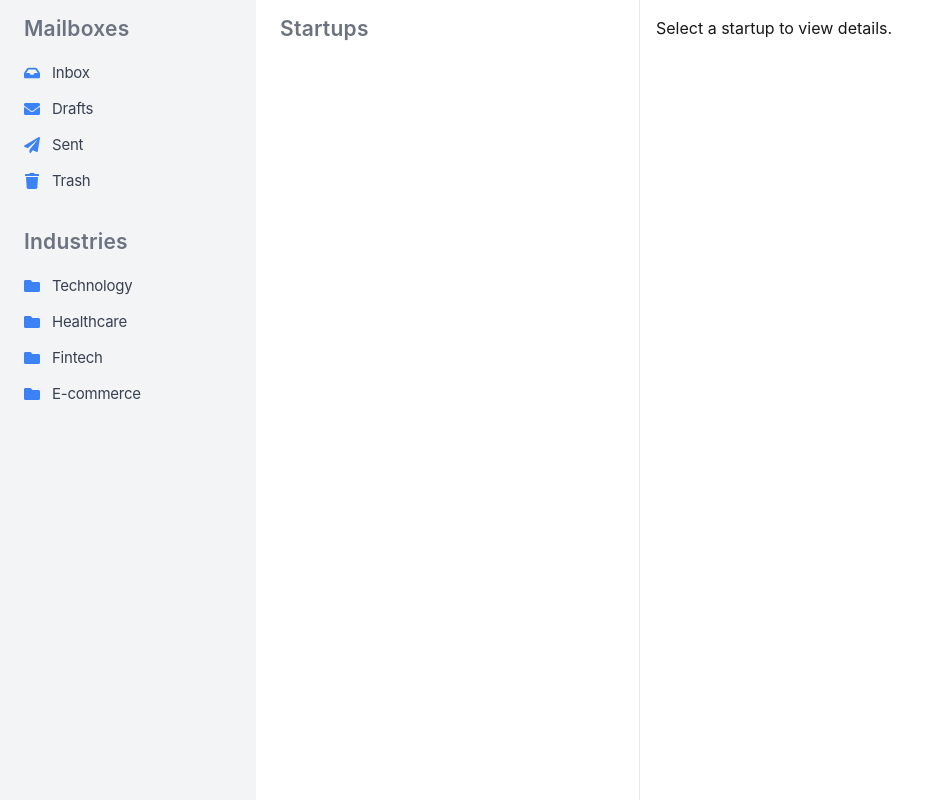
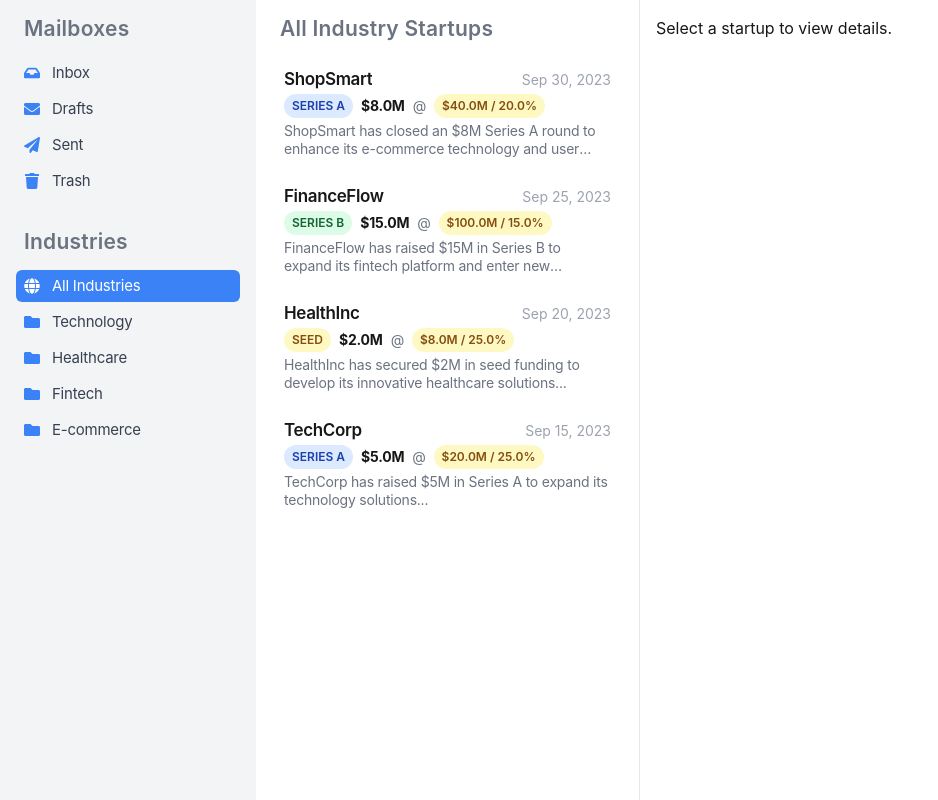
Before and after one commit to buzsh/recon, a Next.js app: page / in a window 1280 px wide. Shown: the whole page, without its empty margins (0-938 px from the left). Built offline with nearby package versions, Linux system fonts and the light colour scheme.

Commit message:
feat: all industries

```diff
--- a/app/page.tsx
+++ b/app/page.tsx
@@ -6,12 +6,13 @@ import StartupList from "../components/StartupList";
 import DetailView from "../components/DetailView";
 import MobileLayout from "../components/MobileLayout";
 import { industries, startups } from "../data/sampleData";
-import { Startup } from "../data/types";
+import { Startup, Industry } from "../data/types";
 
 export default function Home() {
   const [isMobile, setIsMobile] = useState(false);
   const [selectedIndustryId, setSelectedIndustryId] = useState<number | null>(null);
   const [selectedStartupId, setSelectedStartupId] = useState<number | null>(null);
+  const [selectedIndustry, setSelectedIndustry] = useState<Industry | null>(null);
 
   useEffect(() => {
     const checkMobile = () => setIsMobile(window.innerWidth < 768);
@@ -20,9 +21,11 @@ export default function Home() {
     return () => window.removeEventListener('resize', checkMobile);
   }, []);
 
-  const handleSelectIndustry = (industryId: number) => {
+  const handleSelectIndustry = (industryId: number | null) => {
     setSelectedIndustryId(industryId);
     setSelectedStartupId(null);
+    const industry = industryId !== null ? industries.find(ind => ind.id === industryId) : null;
+    setSelectedIndustry(industry || null);
   };
 
   const handleSelectStartup = (startupId: number) => {
@@ -32,7 +35,7 @@ export default function Home() {
   const filteredStartups: Startup[] =
     selectedIndustryId !== null
       ? industries.find((ind) => ind.id === selectedIndustryId)?.startups || []
-      : [];
+      : startups;
 
   const selectedStartup: Startup | null =
     selectedStartupId !== null
@@ -54,6 +57,7 @@ export default function Home() {
         startups={filteredStartups}
         selectedStartupId={selectedStartupId}
         onSelectStartup={handleSelectStartup}
+        selectedIndustryName={selectedIndustry?.name || null}
       />
       <DetailView startup={selectedStartup} />
     </div>
--- a/components/Sidebar.tsx
+++ b/components/Sidebar.tsx
@@ -1,11 +1,11 @@
 import React from "react";
 import { Industry } from "../data/types";
-import { FaInbox, FaEnvelope, FaPaperPlane, FaTrash, FaFolder } from "react-icons/fa";
+import { FaInbox, FaEnvelope, FaPaperPlane, FaTrash, FaFolder, FaGlobe } from "react-icons/fa";
 
 interface SidebarProps {
   industries: Industry[];
   selectedIndustryId: number | null;
-  onSelectIndustry: (industryId: number) => void;
+  onSelectIndustry: (industryId: number | null) => void;
 }
 
 const Sidebar: React.FC<SidebarProps> = ({
@@ -42,6 +42,21 @@ const Sidebar: React.FC<SidebarProps> = ({
           Industries
         </h2>
         <ul className="space-y-1">
+          <li>
+            <button
+              onClick={() => onSelectIndustry(null)}
+              className={`w-full flex items-center px-2 py-1.5 rounded-md text-[15px] font-['SF_Pro_Text',system-ui,sans-serif] font-normal tracking-[-0.24px] leading-[20px] grow shrink basis-full whitespace-nowrap overflow-hidden ${
+                selectedIndustryId === null
+                  ? "bg-blue-500 text-white"
+                  : "text-gray-700 hover:bg-gray-200"
+              }`}
+            >
+              <FaGlobe className={`w-4 h-4 mr-3 flex-shrink-0 ${
+                selectedIndustryId === null ? "text-white" : "text-blue-500"
+              }`} />
+              <span className="truncate">All Industries</span>
+            </button>
+          </li>
           {industries.map((industry) => (
             <li key={industry.id}>
               <button
--- a/components/StartupList.tsx
+++ b/components/StartupList.tsx
@@ -8,21 +8,34 @@ interface StartupListProps {
   startups: Startup[];
   selectedStartupId: number | null;
   onSelectStartup: (startupId: number) => void;
+  selectedIndustryName: string | null;
 }
 
 const StartupList: React.FC<StartupListProps> = ({
   startups,
   selectedStartupId,
   onSelectStartup,
+  selectedIndustryName,
 }) => {
+  const formatDate = (dateString: string) => {
+    const date = new Date(dateString);
+    return date.toLocaleDateString('en-US', { year: 'numeric', month: 'short', day: 'numeric' });
+  };
+
+  const sortedStartups = [...startups].sort((a, b) => {
+    const dateA = a.fundingRounds[0]?.createdAt ? new Date(a.fundingRounds[0].createdAt) : new Date(0);
+    const dateB = b.fundingRounds[0]?.createdAt ? new Date(b.fundingRounds[0].createdAt) : new Date(0);
+    return dateB.getTime() - dateA.getTime(); // Descending order (newest first)
+  });
+
   return (
     <div className="w-full md:w-96 border-b md:border-b-0 md:border-r border-gray-200 overflow-y-auto">
       <div className="p-4">
         <h2 className="text-[21px] font-semibold text-gray-500 mb-4 pl-2 leading-[25px] tracking-[0.23px]">
-          Startups
+          {selectedIndustryName || "All Industry"} Startups
         </h2>
         <ul className="space-y-1">
-          {startups.map((startup) => {
+          {sortedStartups.map((startup) => {
             const latestFundingRound = startup.fundingRounds[0];
             const aiSummary = latestFundingRound?.aiSummary?.content || "";
             return (
@@ -36,9 +49,16 @@ const StartupList: React.FC<StartupListProps> = ({
                   }`}
                 >
                   <div className="flex flex-col">
-                    <span className="text-[17px] font-semibold tracking-[-0.37px] leading-[21px] truncate">
-                      {startup.name}
-                    </span>
+                    <div className="flex justify-between items-center">
+                      <span className="text-[17px] font-semibold tracking-[-0.37px] leading-[21px] truncate">
+                        {startup.name}
+                      </span>
+                      {latestFundingRound && (
+                        <span className="text-[14px] font-normal text-gray-400">
+                          {formatDate(latestFundingRound.createdAt)}
+                        </span>
+                      )}
+                    </div>
                     {latestFundingRound && (
                       <div className="flex items-center space-x-2 mt-1">
                         <FundingRoundPill type={latestFundingRound.type} />
```
